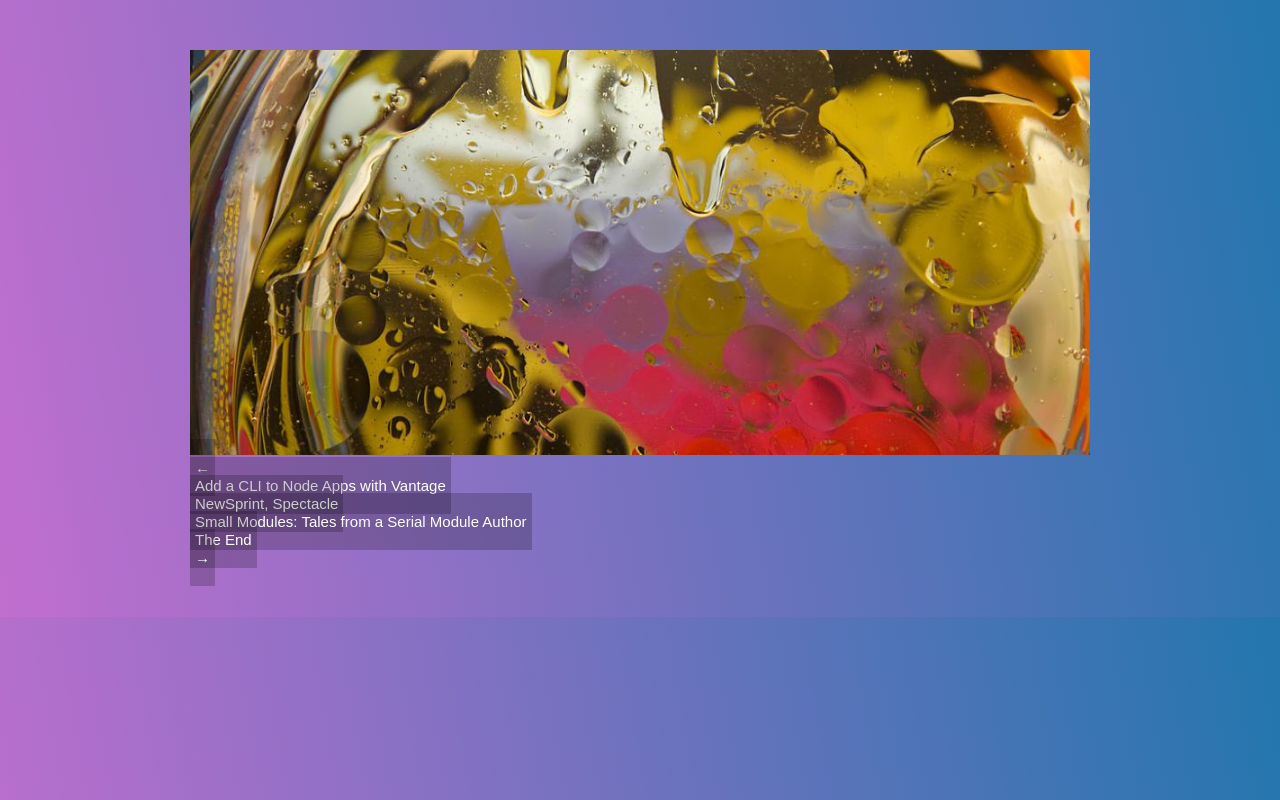
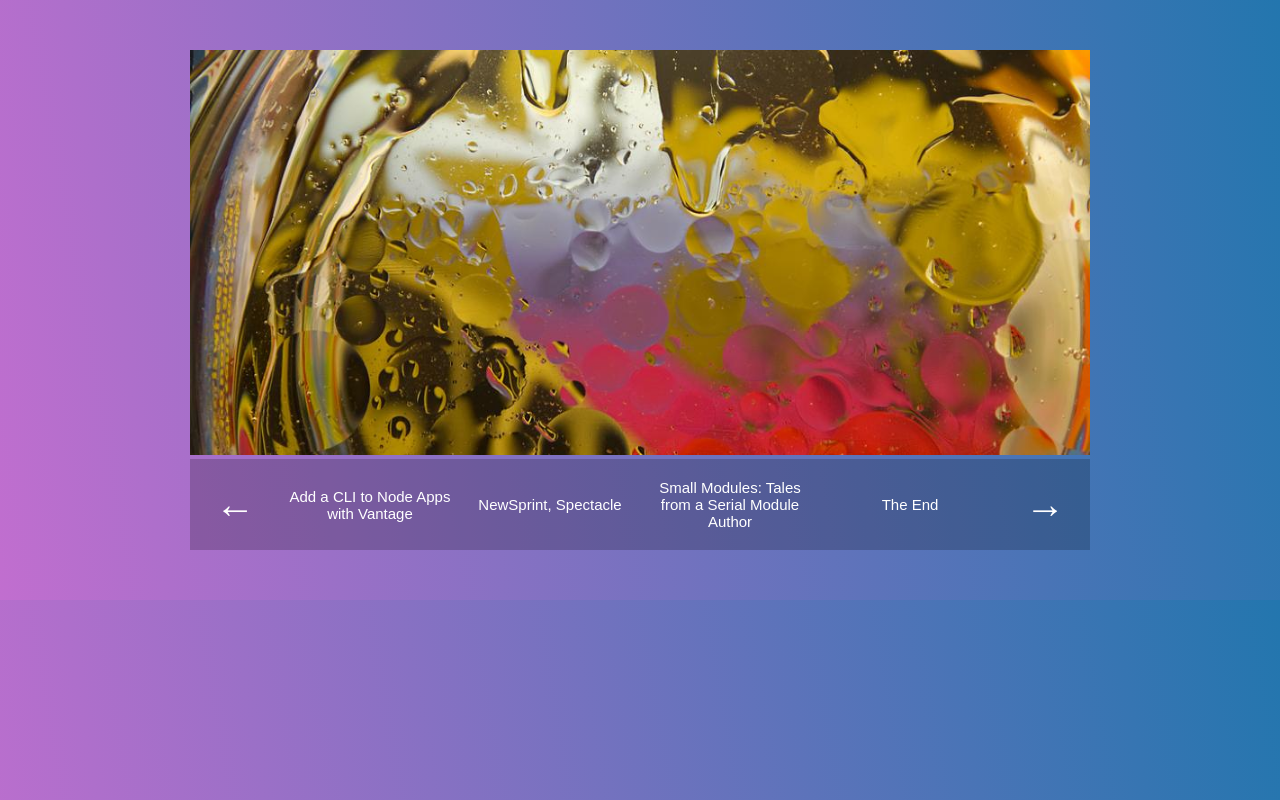
Before and after one commit to jdsutherland/what-the-flexbox-exercises, a plain HTML site: page slider/index.html in a window 1280 px wide. Drawn offline with Linux system fonts and the light colour scheme.

Commit message:
Complete slider

```diff
--- a/slider/style.css
+++ b/slider/style.css
@@ -38,4 +38,25 @@ a:hover {
   list-style: none;
   margin: 0;
   padding: 0;
+  display: flex;
 }
+
+.slider-nav li {
+  flex: 2;
+  text-align: center;
+}
+
+.slider-nav .arrow {
+  flex: 1;
+}
+
+.slider-nav .arrow a {
+  font-size: 2.5em;
+}
+
+.slider-nav a {
+  display: flex;
+  justify-content: center;
+  align-items: center;
+  height: 100%;
+}
```
Also changed, not shown: 1 other file.
